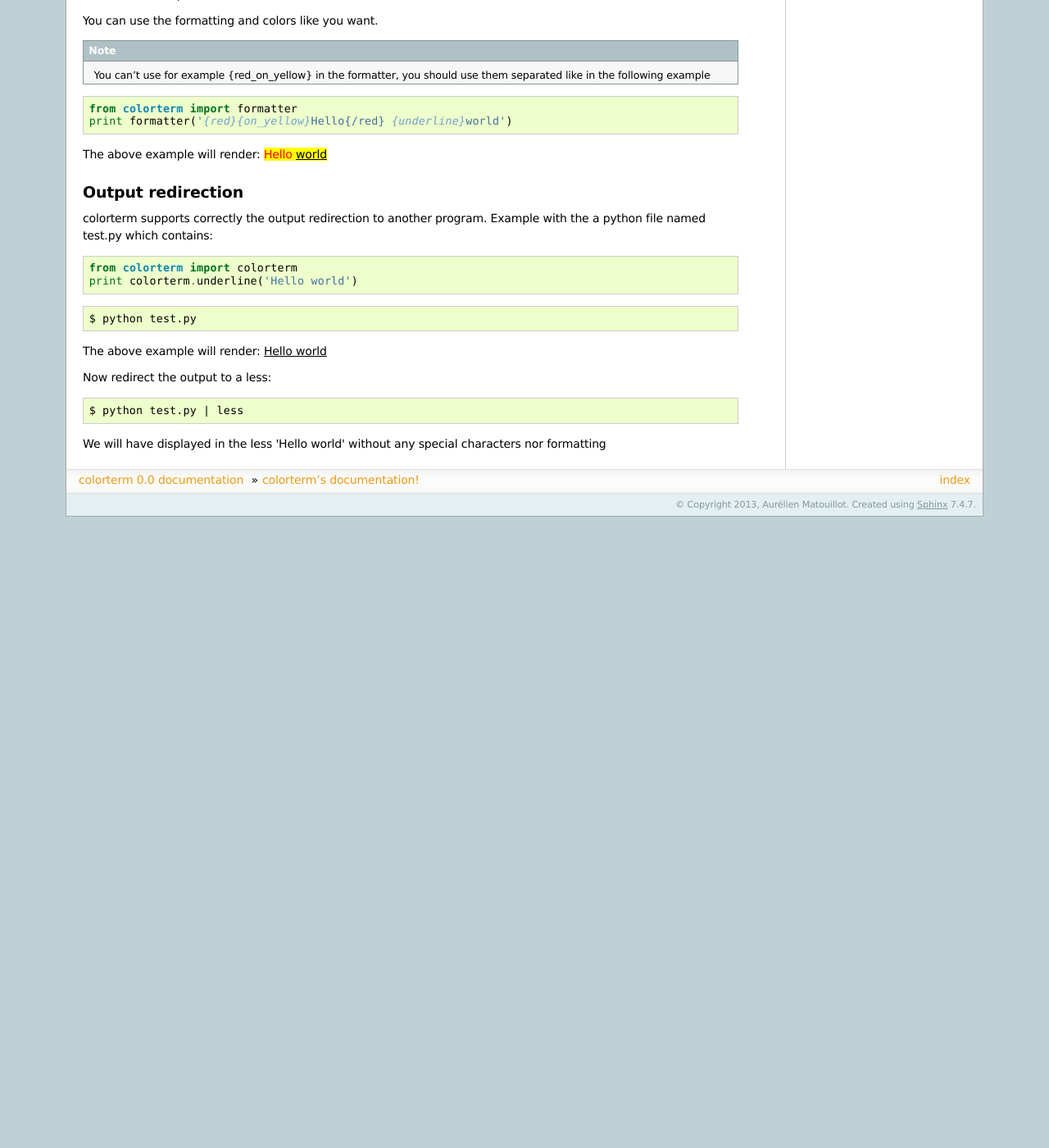
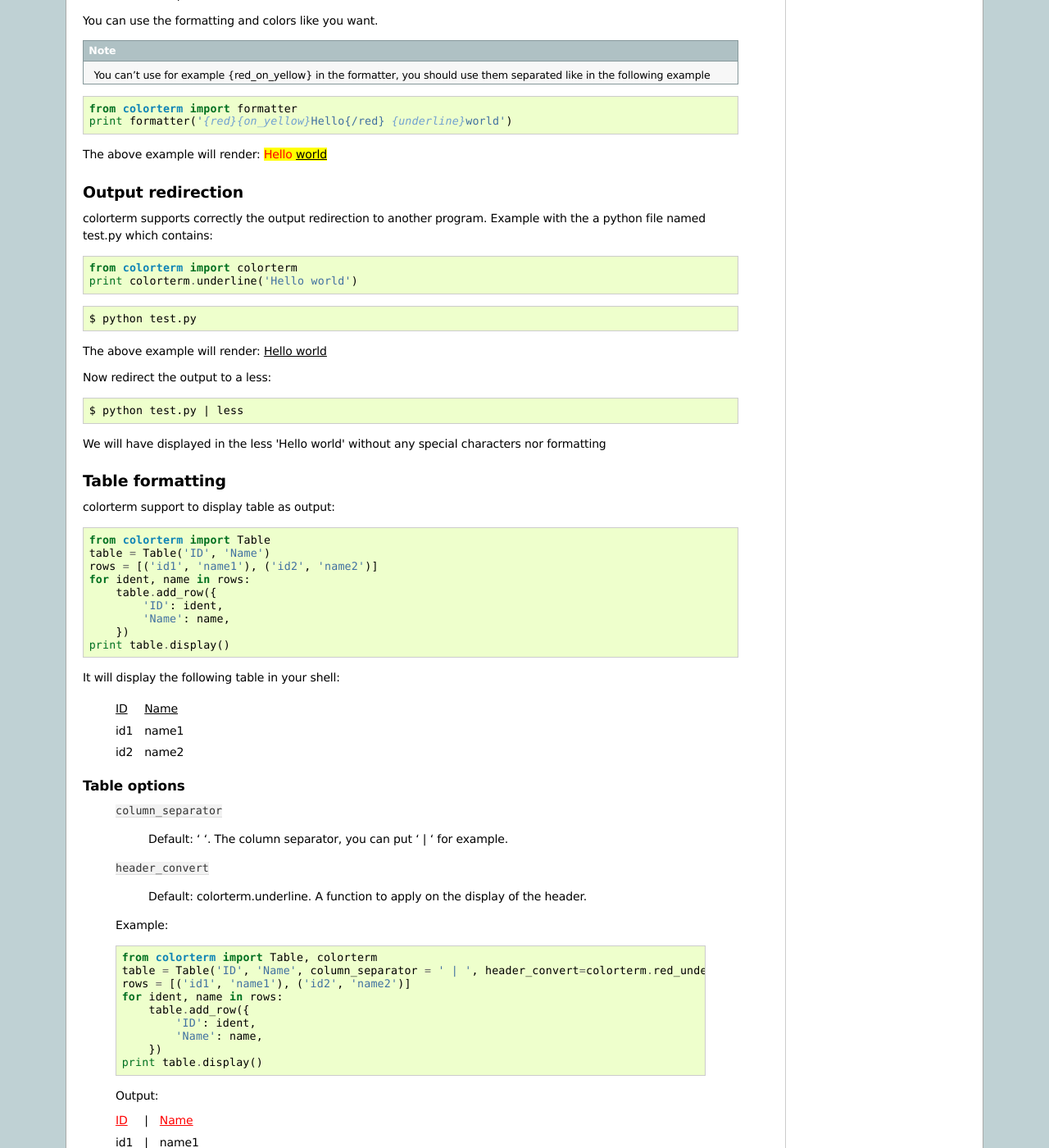
Before and after one commit to LeResKP/colorterm, a Sphinx documentation site: the page built from docs/index.rst, in a window 1280 px wide and 1400 px high, scrolled down 1367 px. Shown: the whole window at 82% size. Built offline with Sphinx 7.4.7, drawn with Linux system fonts in a browser that asks for light colours; before the commit the page ends 1997 px from its top, so only the background shows below that; some of the changed text lies outside the part shown.

Commit message:
Update the doc

```diff
--- a/docs/index.rst
+++ b/docs/index.rst
@@ -134,3 +134,211 @@ Now redirect the output to a less::
 .. raw:: html
 
     We will have displayed in the less 'Hello world' without any special characters nor formatting
+
+
+Table formatting
+================
+
+colorterm support to display table as output::
+
+    from colorterm import Table
+    table = Table('ID', 'Name')
+    rows = [('id1', 'name1'), ('id2', 'name2')]
+    for ident, name in rows:
+        table.add_row({
+            'ID': ident,
+            'Name': name,
+        })
+    print table.display()
+
+
+It will display the following table in your shell:
+
+    .. raw:: html
+
+        <table>
+        <tr>
+        <td style="text-decoration: underline;">ID </td><td style="text-decoration: underline;"> Name </td>
+        </tr><tr>
+        <td>id1</td><td> name1</td>
+        </tr><tr>
+        <td>id2</td><td> name2</td>
+        </tr>
+        </table>
+
+
+Table options
+-------------
+
+    ``column_separator``
+
+        Default: '  '. The column separator, you can put ' | ' for example.
+
+    ``header_convert``
+
+        Default: colorterm.underline. A function to apply on the display of the header.
+
+
+    Example::
+
+        from colorterm import Table, colorterm
+        table = Table('ID', 'Name', column_separator = ' | ', header_convert=colorterm.red_underline)
+        rows = [('id1', 'name1'), ('id2', 'name2')]
+        for ident, name in rows:
+            table.add_row({
+                'ID': ident,
+                'Name': name,
+            })
+        print table.display()
+
+
+    Output:
+
+    .. raw:: html
+
+        <table>
+        <tr>
+        <td style="text-decoration: underline; color: red;">ID </td>
+        <td>|</td>
+        <td style="text-decoration: underline; color: red;"> Name </td>
+        </tr><tr>
+        <td>id1</td>
+        <td> | </td>
+        <td>name1</td>
+        </tr><tr>
+        <td>id2</td>
+        <td> | </td>
+        <td>name2</td>
+        </tr>
+        </table>
+
+
+
+Column options
+--------------
+
+    ``convert``
+
+        Default: None. A function to apply formatting on the cells from this column
+
+    ``align``
+
+        Default: 'left'. Where to display the text of the cells from this column.
+        One of 'left' or 'right'.
+
+
+    Example::
+
+        from colorterm import Table, colorterm
+        table = Table('ID',
+                      {'name': 'Name',
+                      'convert': colorterm.red,
+                      'align': 'right'})
+        rows = [('id1', 'name1'), ('id2', 'name2')]
+        for ident, name in rows:
+            table.add_row({
+                'ID': ident,
+                'Name': name,
+            })
+        print table.display()
+
+
+    Output:
+
+    .. raw:: html
+
+        <table>
+        <tr>
+        <td style="text-decoration: underline;">ID</td>
+        <td style="text-decoration: underline; color: red; text-align: right;">Name</td>
+        </tr><tr>
+        <td>id1</td>
+        <td style="color: red; text-align: right;">name1</td>
+        </tr><tr>
+        <td>id2</td>
+        <td style="color: red; text-align: right;">name2</td>
+        </tr>
+        </table>
+
+
+Cell options
+------------
+
+    ``convert``
+
+        Default: None. A function to appy formatting to the cell
+
+    ``align``
+
+        Default: 'left'. Where to display the text. One of 'left', 'right'.
+
+
+    Example::
+
+        from colorterm import Table, colorterm
+        table = Table('ID', 'Long name')
+        rows = [
+            ('id1', {
+                'value': 'name1',
+                'convert': colorterm.red,
+                'align': 'right'}),
+            ('id2', 'name2')]
+        for ident, name in rows:
+            table.add_row({
+                'ID': ident,
+                'Long name': name,
+            })
+        print table.display()
+
+
+    Output:
+
+    .. raw:: html
+
+        <table>
+        <tr>
+        <td style="text-decoration: underline;">ID </td><td style="text-decoration: underline;">Long name </td>
+        </tr><tr>
+        <td>id1</td><td style="color: red; text-align: right;"> name1</td>
+        </tr><tr>
+        <td>id2</td><td> name2</td>
+        </tr>
+        </table>
+
+
+Row options
+-----------
+
+    ``convert``
+
+        Default: None. A function to appy formatting to the row
+
+
+    Example::
+
+        from colorterm import Table, colorterm
+        table = Table('ID', 'Name')
+        rows = [
+            ('id1', 'name1'),
+            ('id2', 'name2')]
+        for ident, name in rows:
+            table.add_row({
+                'ID': ident,
+                'Name': name,
+            }, convert=colorterm.red)
+        print table.display()
+
+
+    Output:
+
+    .. raw:: html
+
+        <table>
+        <tr>
+        <td style="text-decoration: underline;">ID </td><td style="text-decoration: underline;">Name </td>
+        </tr><tr>
+        <td style="color: red;">id1</td><td> name1</td>
+        </tr><tr>
+        <td style="color: red;">id2</td><td> name2</td>
+        </tr>
+        </table>
```
